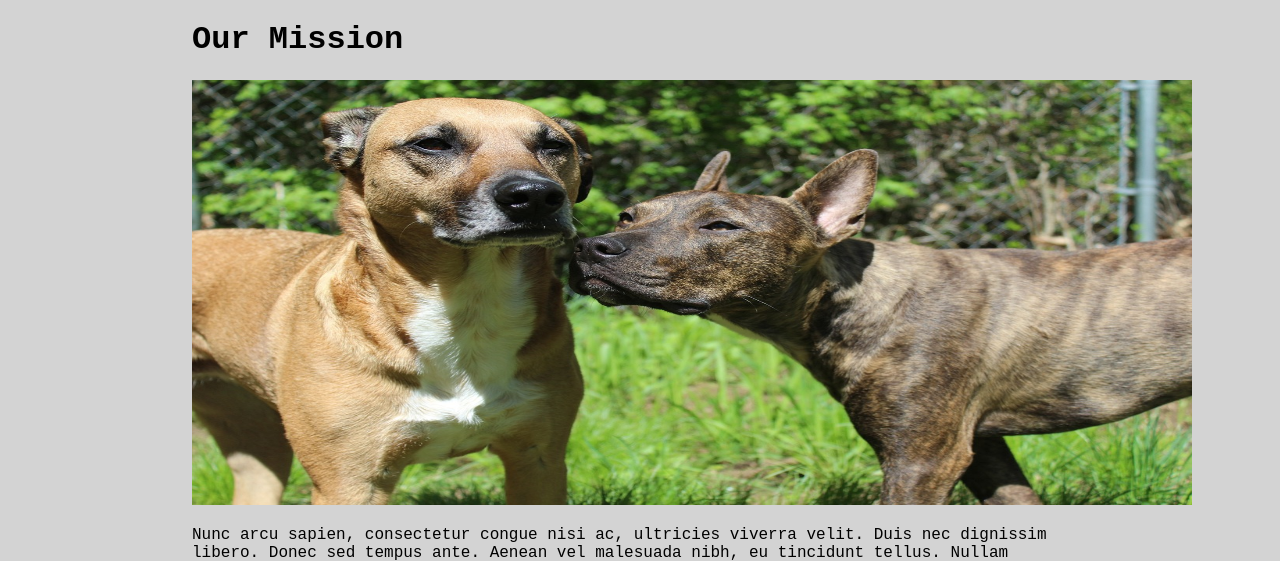
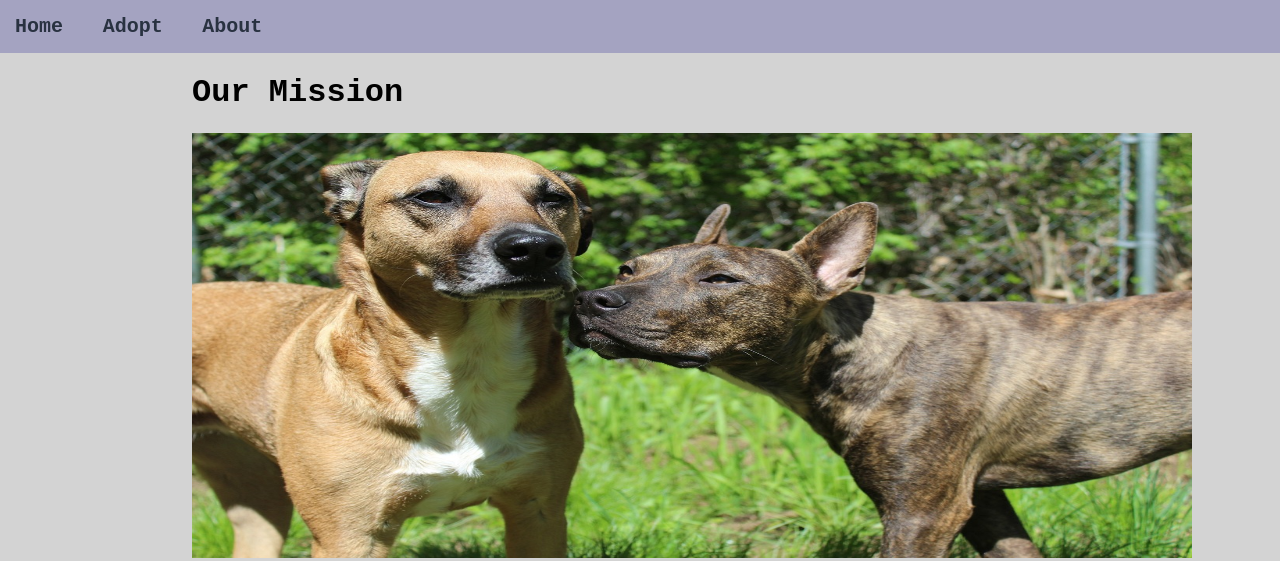
Before and after one commit to bchairez4/flask-landing-page, a Flask app: page /about in a window 1280 px wide. Shown: the part 140-701 px from the top of the page. Run offline with Flask 3, Linux system fonts and the light colour scheme.

Commit message:
moved navbar declaration to layout.html

```diff
--- a/templates/layout.html
+++ b/templates/layout.html
@@ -11,7 +11,9 @@
             <img src="static/images/adopt-logo.png" id="logo" alt="logo">
         </header>
         <div id="navigationBar">
-            {% block navbar %} {% endblock %}
+            <a href="{{ url_for('index') }}">Home</a>
+            <a href="{{ url_for('adopt') }}">Adopt</a>
+            <a href="{{ url_for('about') }}">About</a>
         </div>
 
         <div id="content">
```
